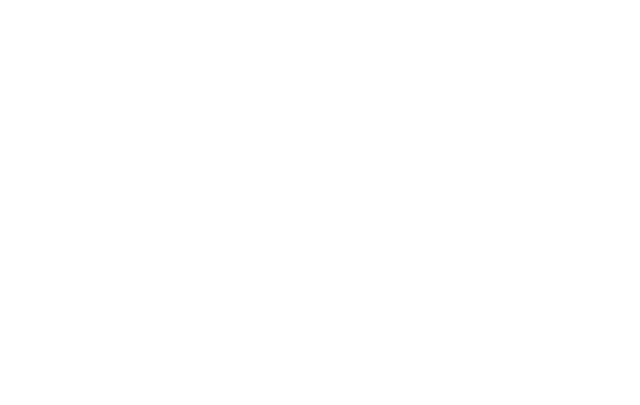
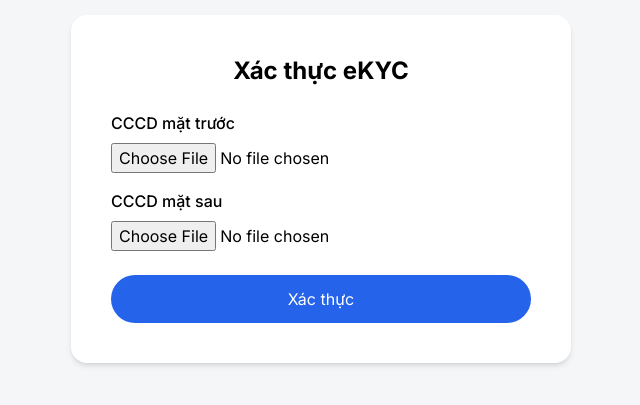
Before and after one commit to nhatminh1311/roomfolio, a React (Vite) app: page /ekyc in a window 1280 px wide. Before the commit this address had no page. Shown: the part 211-616 px from the top of the page, without its empty margins (319-959 px from the left). Built offline with nearby package versions, Linux system fonts and the light colour scheme.

Commit message:
update ekyc

```diff
--- a/src/App.jsx
+++ b/src/App.jsx
@@ -6,6 +6,7 @@
 import HowItWorks from "./pages/HowItWorks";
 import Safety from "./pages/Safety";
 import Preview from "./pages/Preview";
+import EKYC from "./pages/EKYC";
 
 function App() {
   return (
@@ -16,7 +17,8 @@
       <Route path="/home" element={<Home />} />
       <Route path="/how-it-works" element={<HowItWorks />} />
       <Route path="/safety" element={<Safety />} />
-<Route path="/preview" element={<Preview />} />
+      <Route path="/ekyc" element={<EKYC />} />
+      <Route path="/preview" element={<Preview />} />
     </Routes>
   );
 }
--- /dev/null
+++ b/src/pages/EKYC.jsx
@@ -0,0 +1,109 @@
+import { useState } from "react";
+import { useNavigate } from "react-router-dom";
+import { supabase } from "../lib/supabase";
+
+export default function EKYC() {
+  const [frontImage, setFrontImage] = useState(null);
+  const [backImage, setBackImage] = useState(null);
+  const [loading, setLoading] = useState(false);
+  const navigate = useNavigate();
+
+  const handleUpload = async () => {
+    if (!frontImage || !backImage) {
+      alert("Vui lòng upload đủ 2 mặt CCCD");
+      return;
+    }
+
+    setLoading(true);
+
+    const {
+      data: { user },
+    } = await supabase.auth.getUser();
+
+    if (!user) {
+      alert("Bạn chưa đăng nhập");
+      setLoading(false);
+      return;
+    }
+
+    const userId = user.id;
+
+    // Upload mặt trước
+    const { error: frontError } = await supabase.storage
+      .from("ekyc")
+      .upload(`${userId}/front.jpg`, frontImage, { upsert: true });
+
+    if (frontError) {
+      alert(frontError.message);
+      setLoading(false);
+      return;
+    }
+
+    // Upload mặt sau
+    const { error: backError } = await supabase.storage
+      .from("ekyc")
+      .upload(`${userId}/back.jpg`, backImage, { upsert: true });
+
+    if (backError) {
+      alert(backError.message);
+      setLoading(false);
+      return;
+    }
+
+    // Update DB
+    await supabase
+      .from("profiles")
+      .update({
+        ekyc_submitted: true,
+        ekyc_verified: false,
+        ekyc_submitted_at: new Date(),
+      })
+      .eq("id", userId);
+
+    alert("Upload thành công");
+    setLoading(false);
+    navigate("/home");
+  };
+
+  return (
+    <div className="min-h-screen bg-[#f5f6f8] flex justify-center items-center">
+      <div className="bg-white p-10 rounded-2xl shadow-md w-[500px]">
+
+        <h2 className="text-2xl font-bold mb-6 text-center">
+          Xác thực eKYC
+        </h2>
+
+        <div className="mb-4">
+          <label className="block mb-2 font-medium">
+            CCCD mặt trước
+          </label>
+          <input
+            type="file"
+            accept="image/*"
+            onChange={(e) => setFrontImage(e.target.files[0])}
+          />
+        </div>
+
+        <div className="mb-6">
+          <label className="block mb-2 font-medium">
+            CCCD mặt sau
+          </label>
+          <input
+            type="file"
+            accept="image/*"
+            onChange={(e) => setBackImage(e.target.files[0])}
+          />
+        </div>
+
+        <button
+          onClick={handleUpload}
+          disabled={loading}
+          className="w-full bg-blue-600 text-white py-3 rounded-full"
+        >
+          {loading ? "Đang upload..." : "Xác thực"}
+        </button>
+
+      </div>
+    </div>
+  );
+}
--- a/src/pages/Home.jsx
+++ b/src/pages/Home.jsx
@@ -23,7 +23,7 @@
       const { data: profileData, error: profileError } =
         await supabase
           .from("profiles")
-          .select("first_name, last_name")
+          .select("first_name, last_name, ekyc_verified, ekyc_submitted")
           .eq("id", userData.user.id)
           .maybeSingle();
 
@@ -74,10 +74,26 @@
                 : "U"}
             </div>
 
+            <div>
               <div className="font-medium">
                 {profile
                   ? `${profile.last_name} ${profile.first_name}`
                   : "User"}
+              </div>
+
+              <div className="text-sm">
+                {!profile?.ekyc_submitted && (
+                  <span className="text-red-500">Chưa xác thực</span>
+                )}
+
+                {profile?.ekyc_submitted && !profile?.ekyc_verified && (
+                  <span className="text-yellow-500">Đang chờ duyệt</span>
+                )}
+
+                {profile?.ekyc_verified && (
+                  <span className="text-green-600">Đã xác thực</span>
+                )}
+              </div>
             </div>
           </div>
 
@@ -88,101 +104,62 @@
       <div className="flex flex-col items-center justify-center mt-24">
 
         <h1 className="text-3xl font-bold mb-6 text-center">
-          Làm bài Trắc nghiệm Tính cách để "Matching" ngay 💙
+          Làm bài Trắc nghiệm Tính cách để "Matching" ngay
         </h1>
 
         <p className="text-gray-600 mb-10 text-center max-w-xl">
-          Bạn hãy chọn 1 trong 2 nhu cầu dưới đây để bắt đầu bài test tính cách nhé ;)
+          Bạn hãy chọn 1 trong 2 nhu cầu dưới đây để bắt đầu bài test
         </p>
 
         <div className="flex gap-6 mb-10 flex-wrap justify-center">
 
-          {/* TYPE 1 */}
           <button
             onClick={() =>
               setUserType(userType === "type1" ? "" : "type1")
             }
-            className={`px-6 py-4 rounded-xl border w-80 text-left transition ${
+            className={`px-6 py-4 rounded-xl border w-80 text-left ${
               userType === "type1"
                 ? "bg-blue-500 text-white"
-                : "bg-white hover:shadow-md"
+                : "bg-white"
             }`}
           >
-            <div
-              className={`w-14 h-14 rounded-lg flex items-center justify-center text-2xl font-bold mb-3 ${
-                userType === "type1"
-                  ? "bg-white text-blue-500"
-                  : "bg-blue-500 text-white"
-              }`}
-            >
+            <div className="w-14 h-14 rounded-lg flex items-center justify-center text-2xl font-bold mb-3">
               1
             </div>
 
             <p className="text-sm">
-              Đã có roommate rùi, muốn test độ "hợp cạ" giữa 2 người coi saoo 👯‍♀️
+              Đã có roommate
             </p>
           </button>
 
-          {/* TYPE 2 */}
           <button
             onClick={() =>
               setUserType(userType === "type2" ? "" : "type2")
             }
-            className={`px-6 py-4 rounded-xl border w-80 text-left transition ${
+            className={`px-6 py-4 rounded-xl border w-80 text-left ${
               userType === "type2"
                 ? "bg-pink-500 text-white"
-                : "bg-white hover:shadow-md"
+                : "bg-white"
             }`}
           >
-            <div
-              className={`w-14 h-14 rounded-lg flex items-center justify-center text-2xl font-bold mb-3 ${
-                userType === "type2"
-                  ? "bg-white text-pink-500"
-                  : "bg-pink-500 text-white"
-              }`}
-            >
+            <div className="w-14 h-14 rounded-lg flex items-center justify-center text-2xl font-bold mb-3">
               2
             </div>
 
             <p className="text-sm">
-              Đang "độc toàn thân", muốn tìm 1 bạn roommate lâu dài 🙏
+              Tìm roommate
             </p>
           </button>
 
         </div>
 
-        {/* CONTENT TYPE 1 */}
-        {userType === "type1" && (
-          <div className="text-center max-w-xl">
-            <p className="mb-4 text-gray-600">
-              Bạn đang kiểm tra độ tương thích giữa 2 người.
-              Sau khi cả hai hoàn thành form, hệ thống sẽ phân tích và gửi kết quả qua email.
-            </p>
-
+        {!profile?.ekyc_verified && (
           <button
-              onClick={openForm}
-              className="bg-blue-600 text-white px-8 py-3 rounded-full hover:bg-blue-700 transition"
+            onClick={() => navigate("/ekyc")}
+            className="mt-6 bg-blue-600 text-white px-6 py-2 rounded"
           >
-              Làm bài test cho 2 người
+            Xác thực tài khoản
           </button>
-          </div>
-        )}
-
-        {/* CONTENT TYPE 2 */}
-        {userType === "type2" && (
-          <div className="text-center max-w-xl">
-            <p className="mb-4 text-gray-600">
-              Hệ thống sẽ phân tích tính cách của bạn và đề xuất roommate phù hợp nhất.
-              Kết quả sẽ được gửi qua email cá nhân của bạn.
-            </p>
-
-            <button
-              onClick={openForm}
-              className="bg-pink-500 text-white px-8 py-3 rounded-full hover:bg-pink-600 transition"
-            >
-              Bắt đầu tìm roommate
-            </button>
-          </div>
         )}
 
       </div>
```
Also changed, not shown: New Text Document.txt (added). Lines whose indentation alone changed are shown as unchanged.
